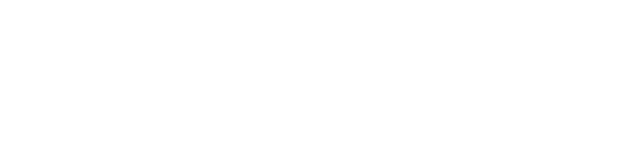
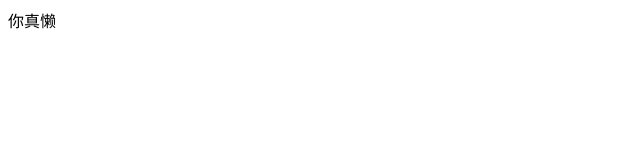
Before and after one commit to feiloveping/yinpinglover, a plain HTML site: page index.html in a window 1280 px wide. Shown: the full height of the page, 0-640 px from the left. Drawn offline with Linux system fonts and the light colour scheme.

```diff
--- a/index.html
+++ b/index.html
@@ -5,6 +5,6 @@
     <title>我是中国人</title>
 </head>
 <body>
-
+    <div>你真懒</div>
 </body>
 </html>
```
